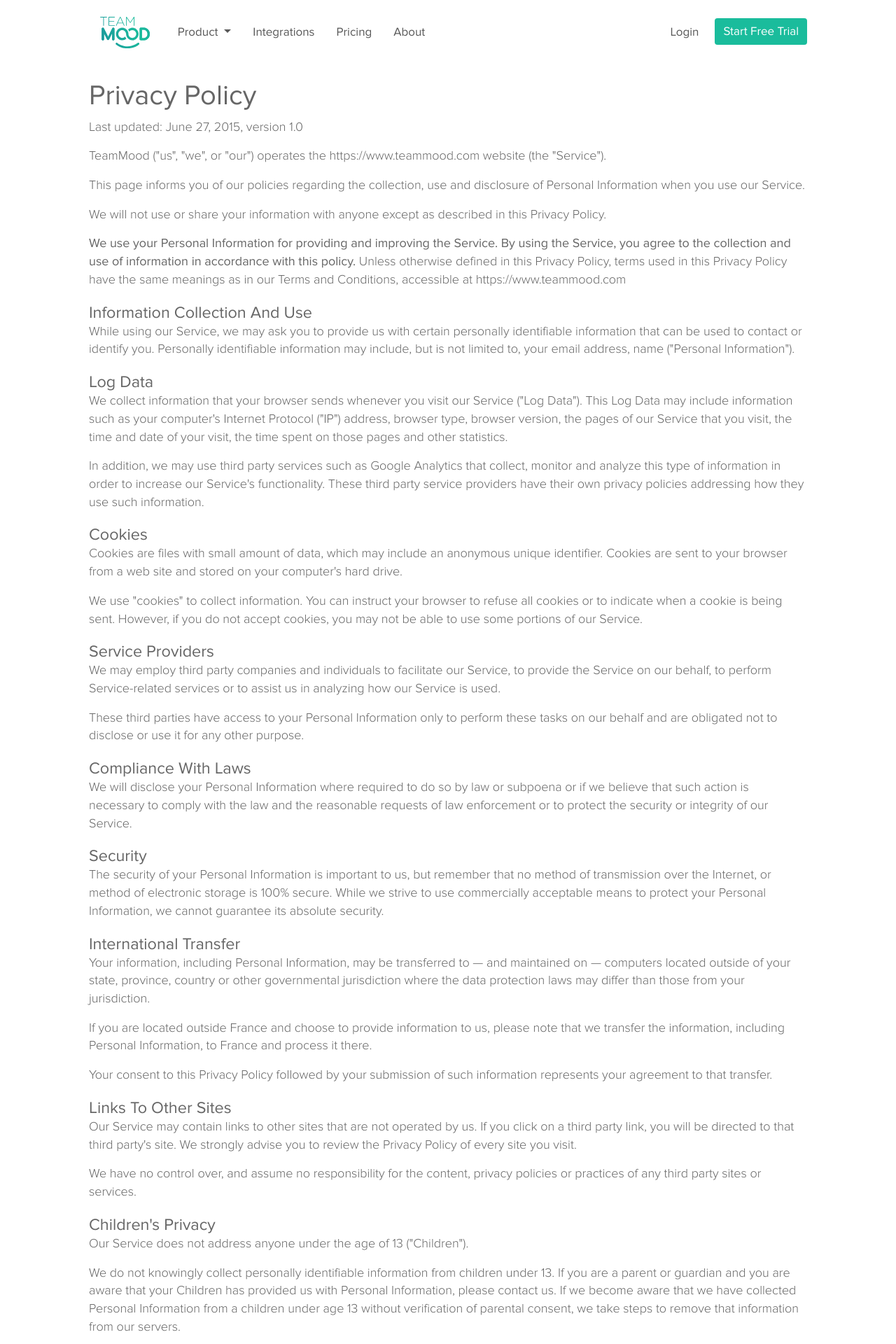
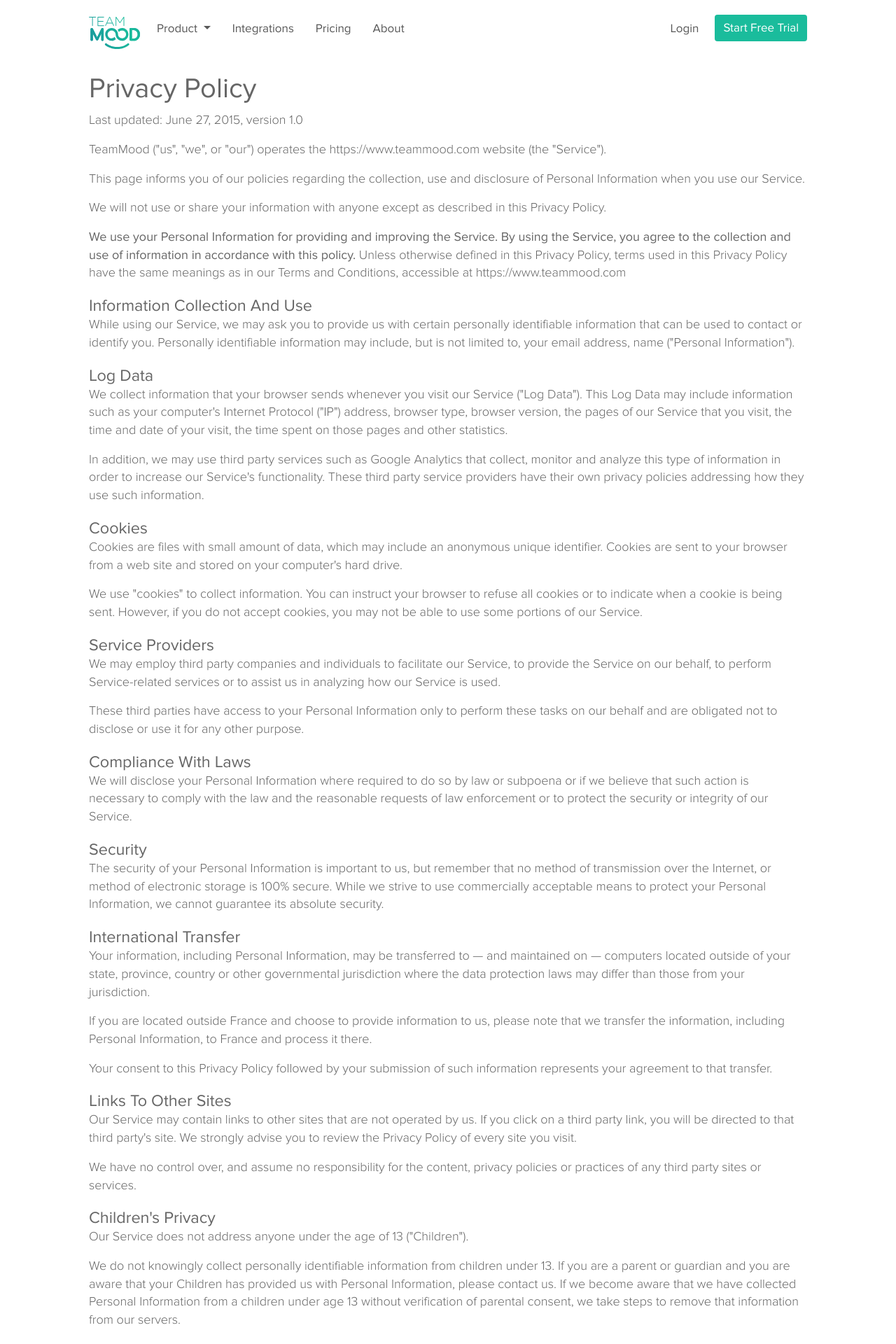
Before and after one commit to TeamMood/landing-page, a Jekyll site: the page built from privacy-policy/20150627-privacy-policy-v1.0.html, in a window 1280 px wide. Shown: the top 1920 px of the page at 70% size. Built offline with Jekyll 4.4.1, drawn with Linux system fonts in a browser that asks for light colours.

Commit message:
header style corrections

```diff
--- a/_includes/header_en.html
+++ b/_includes/header_en.html
@@ -1,7 +1,7 @@
 <header class="version2021">
     <nav class="navbar navbar-expand-md">
         <div class="container">
-            <a class="navbar-brand p-3" href="/{{ page.lang }}">
+            <a class="navbar-brand pt-3" href="/{{ page.lang }}">
                 <img src="/images/logo.svg" width="80px" alt="TeamMood - Homepage">
             </a>
             <button class="navbar-toggler" type="button" data-bs-toggle="collapse" data-bs-target="#navbar-collapse-1" aria-controls="navbarSupportedContent" aria-expanded="false" aria-label="Toggle navigation">
@@ -16,7 +16,7 @@
                             <a class="nav-link dropdown-toggle navbar-item" href="" id="navbarDropdown" role="button" data-bs-toggle="dropdown" aria-expanded="false">
                                 Product
                             </a>
-                            <ul class="dropdown-menu" aria-labelledby="navbarDropdown">
+                            <ul class="dropdown-menu text-md-center" aria-labelledby="navbarDropdown">
                                 <li><a class="dropdown-item" href="/{{ page.lang }}/product/easy-to-use">Easy and quick to use</a></li>
                                 <li><a class="dropdown-item" href="/{{ page.lang }}/product/mood-tracking">Mood tracking</a></li>
                                 <li><a class="dropdown-item" href="/{{ page.lang }}/product/anonymous-feedback">Anonymous feedback</a></li>
--- a/_includes/header_fr.html
+++ b/_includes/header_fr.html
@@ -1,7 +1,7 @@
 <header>
     <nav class="navbar navbar-expand-md">
         <div class="container">
-            <a class="navbar-brand p-3" href="/{{ page.lang }}">
+            <a class="navbar-brand pt-3" href="/{{ page.lang }}">
                 <img src="/images/logo.svg" width="80px">
             </a>
             <button class="navbar-toggler" type="button" data-bs-toggle="collapse" data-bs-target="#navbar-collapse-1" aria-controls="navbarSupportedContent" aria-expanded="false" aria-label="Toggle navigation">
```
